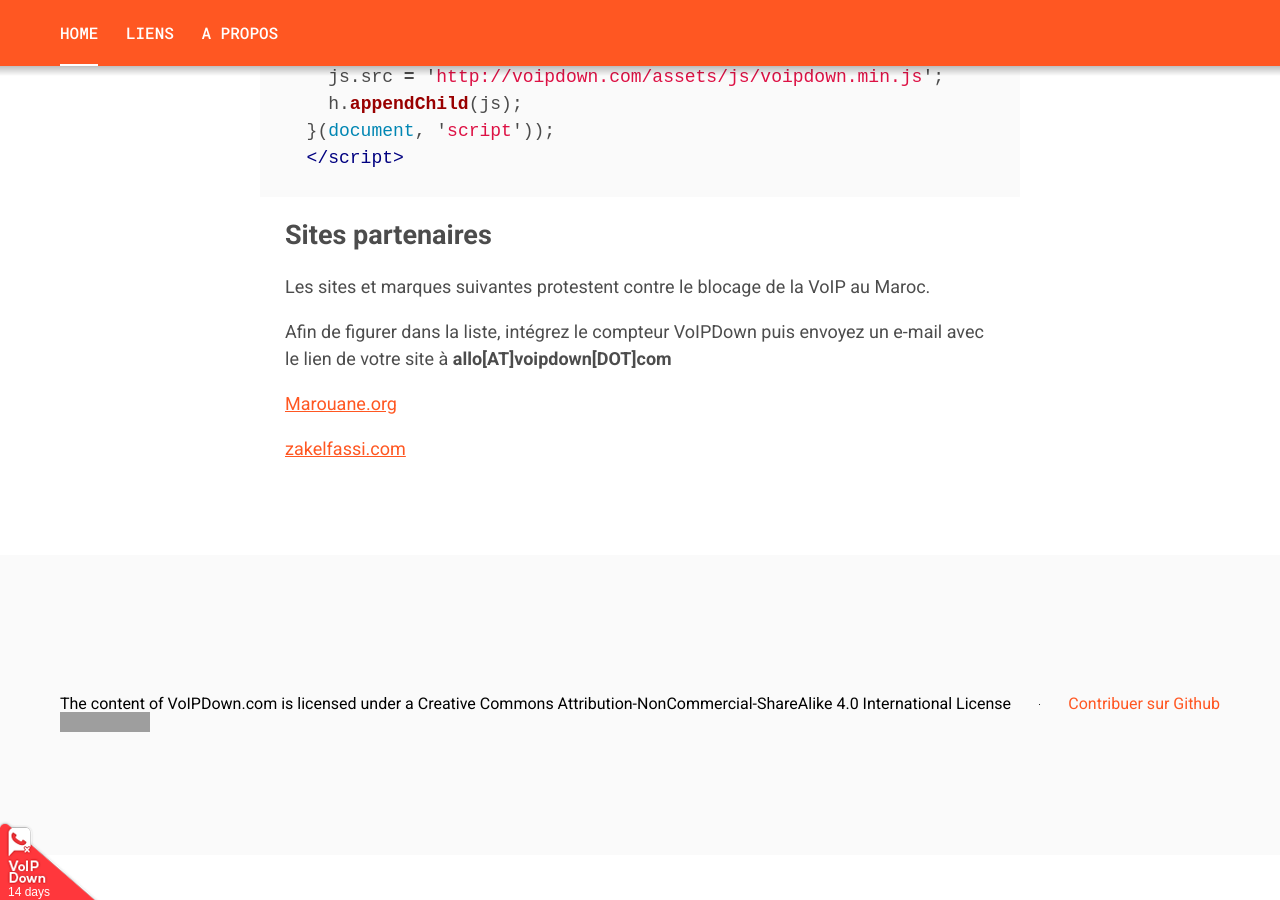
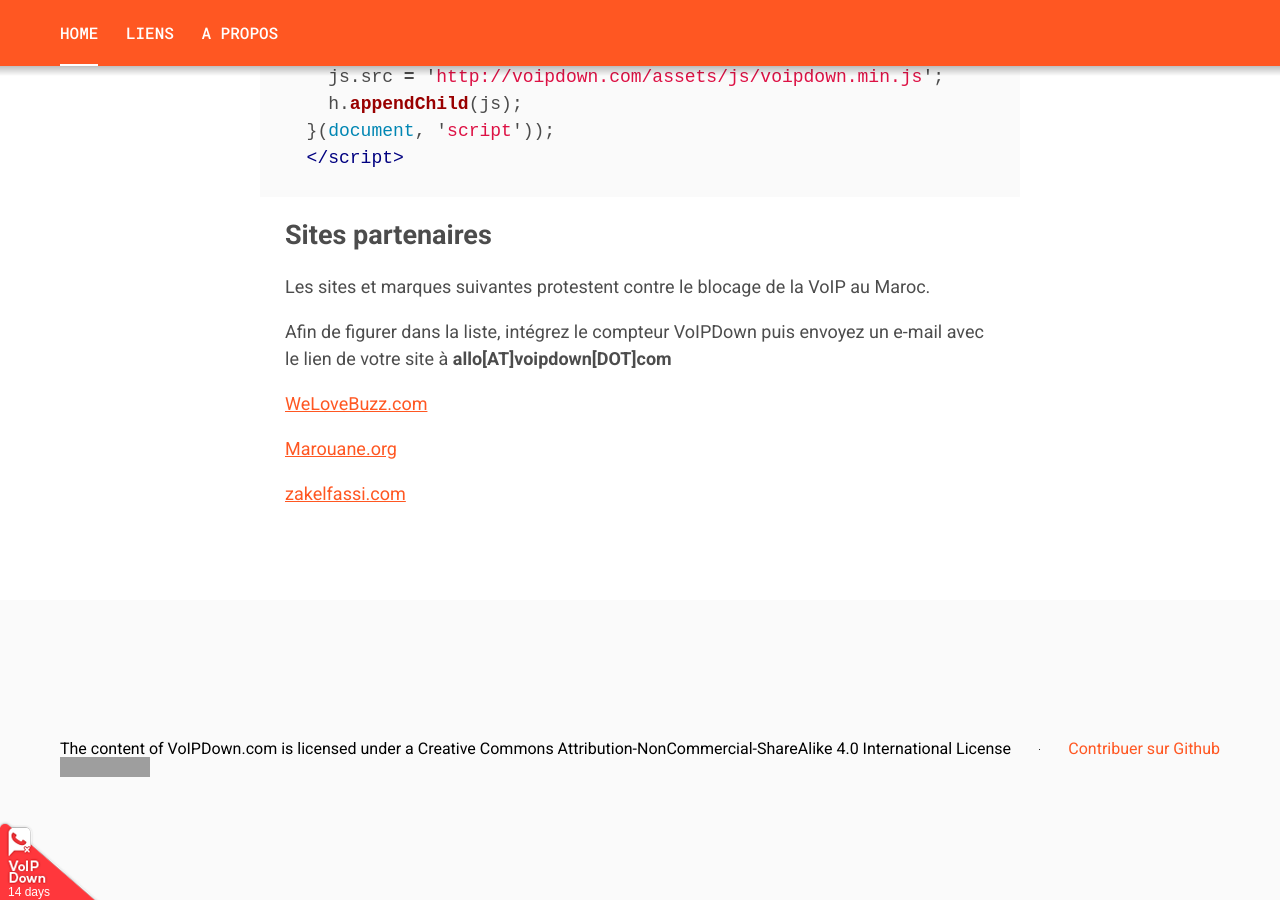
Before and after one commit to VoIPDown/voipdown.github.io, a Jekyll site: the page built from index.markdown, in a window 1280 px wide and 900 px high, scrolled down 1049 px. Built offline with Jekyll 4.4.1, drawn with Linux system fonts in a browser that asks for light colours; grey boxes are pictures that could not be loaded.

Commit message:
Add supporter: WLB.

```diff
--- a/_data/supporters.yml
+++ b/_data/supporters.yml
@@ -1,3 +1,7 @@
+- name: WeLoveBuzz.com
+  link: http://WeLoveBuzz.com
+  logo: wlb.png
+
 - name: Marouane.org
   link: http://marouane.org
   logo: marouaneorg.png
```
